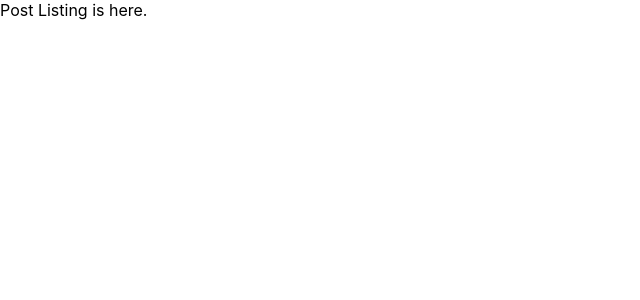
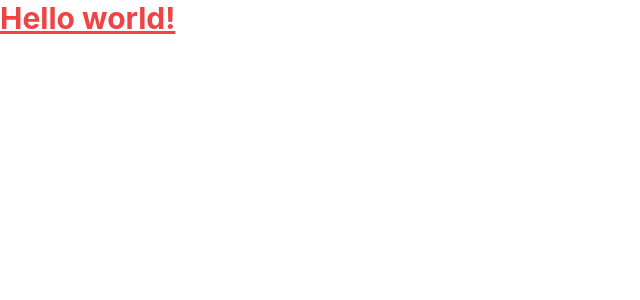
Before and after one commit to kokim2022/next-js-learning, a Next.js app: page /post in a window 1280 px wide. Shown: the top 300 px of the page, without its empty margins (0-640 px from the left). Built offline with nearby package versions, Linux system fonts and the light colour scheme.

Commit message:
tailwind css added into the nextjs

```diff
--- a/package.json
+++ b/package.json
@@ -18,5 +18,10 @@
     "react": "18.2.0",
     "react-dom": "18.2.0",
     "typescript": "4.9.3"
+  },
+  "devDependencies": {
+    "autoprefixer": "^10.4.13",
+    "postcss": "^8.4.19",
+    "tailwindcss": "^3.2.4"
   }
 }
--- a/pages/post/index.tsx
+++ b/pages/post/index.tsx
@@ -1,5 +1,5 @@
 const Posts = () => {
-  return <div>Post Listing is here.</div>;
+  return <h1 className="text-3xl font-bold underline text-red-500">Hello world!</h1>;
 };
 
 export default Posts;
--- /dev/null
+++ b/postcss.config.js
@@ -0,0 +1,6 @@
+module.exports = {
+  plugins: {
+    tailwindcss: {},
+    autoprefixer: {},
+  },
+}
--- a/styles/globals.css
+++ b/styles/globals.css
@@ -24,3 +24,7 @@
     background: black;
   }
 }
+
+@tailwind base;
+@tailwind components;
+@tailwind utilities;
--- /dev/null
+++ b/tailwind.config.js
@@ -0,0 +1,11 @@
+/** @type {import('tailwindcss').Config} */
+module.exports = {
+  content: [
+    "./pages/**/*.{js,ts,jsx,tsx}",
+    "./components/**/*.{js,ts,jsx,tsx}",
+  ],
+  theme: {
+    extend: {},
+  },
+  plugins: [],
+}
```
Also changed, not shown: 1 other file (tests, documents, lock files or other folders).
